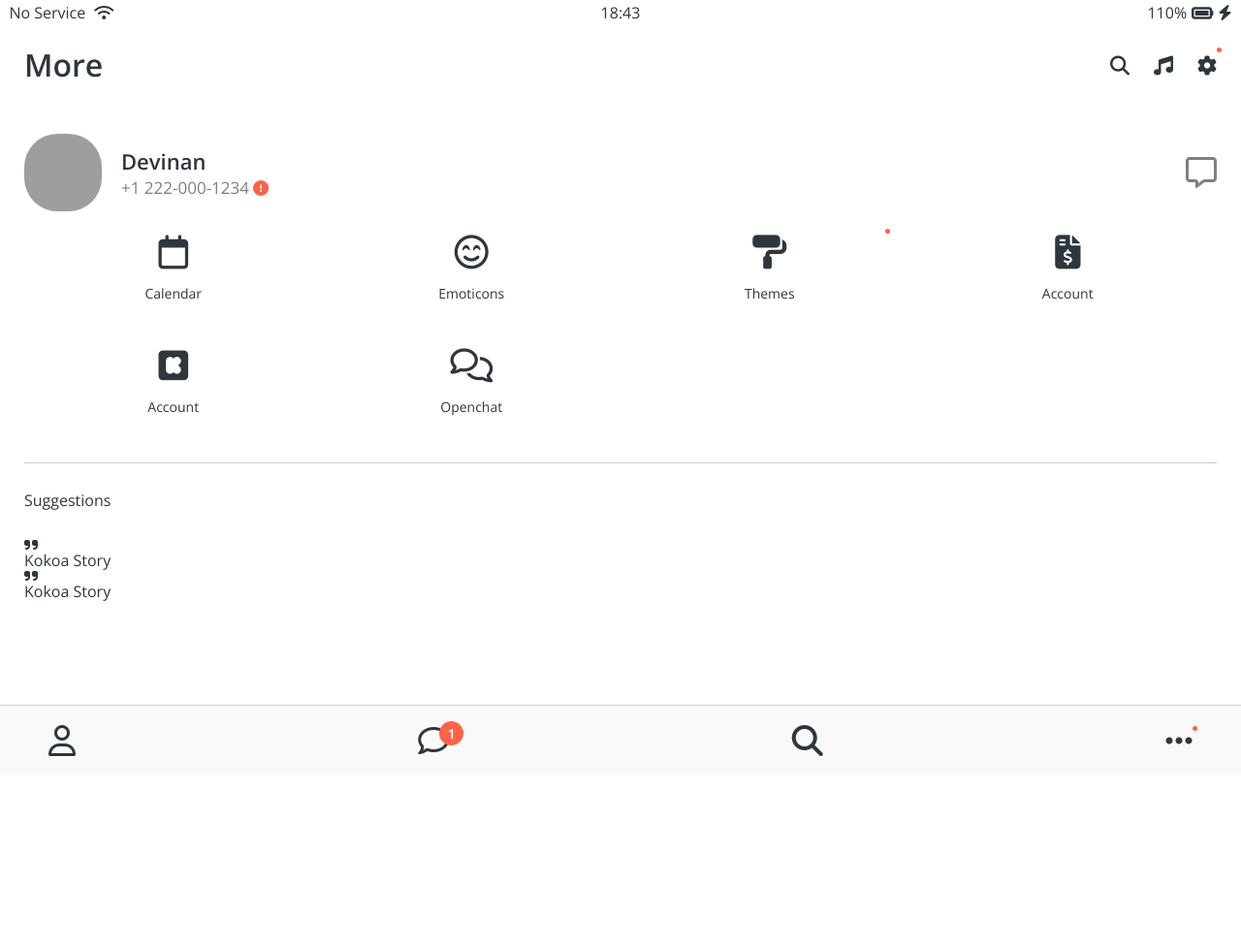
After one commit to seunghyeokleeme/kokoa-talk, a web app: file more.html in a window 1280 px wide. The commit adds this page. Shown: the top 979 px of the page at 97% size. Run offline with its HTML, style and script files only (its server is not run), Linux system fonts and the light colour scheme; some libraries are stand-ins or nearby versions; grey boxes are pictures that could not be loaded.

Commit message:
#6.25 More Screen part One

```diff
--- a/css/components/badge.css
+++ b/css/components/badge.css
@@ -1,5 +1,5 @@
 .badge {
-  background-color: tomato;
+  background-color: var(--badge-color);
   width: 25px;
   height: 25px;
   display: block;
@@ -18,6 +18,10 @@
 /* .badge-new {
 } */
 
+.badge-alert {
+  color: var(--badge-color);
+}
+
 .badge--sm {
   width: 5px;
   height: 5px;
--- /dev/null
+++ b/css/components/icon-row.css
@@ -0,0 +1,27 @@
+.icon-row {
+  display: grid;
+  grid-template-columns: repeat(4, 1fr);
+  padding-bottom: 25px;
+}
+
+.icon-row__icon {
+  display: flex;
+  flex-direction: column;
+  align-items: center;
+  position: relative;
+}
+
+.icon-row__noti {
+  position: absolute;
+  top: -25px;
+  right: 30px;
+}
+
+.icon-row__icon i {
+  font-size: 35px;
+}
+
+.icon-row__icon span {
+  margin-top: 18px;
+  font-size: 14px;
+}
--- a/css/screens/find.css
+++ b/css/screens/find.css
@@ -1,23 +1,3 @@
-.find-icons {
-  display: flex;
-  justify-content: space-between;
-  padding-bottom: 25px;
-}
-
-.find-icons__icon {
-  display: flex;
-  flex-direction: column;
-  align-items: center;
-}
-
-.find-icons__icon i {
-  font-size: 35px;
-}
-
-.find-icons__icon span {
-  margin-top: 18px;
-}
-
 .recommended-friends {
   margin: 25px 0px;
   padding: 25px 0px;
--- /dev/null
+++ b/css/screens/more.css
@@ -0,0 +1,23 @@
+.more-screen .user-component__text {
+  position: relative;
+}
+
+.more-screen .badge-alert {
+  position: absolute;
+  right: -20px;
+  bottom: 0;
+}
+
+.more-screen .icon-row {
+  margin-top: 25px;
+}
+
+.more-suggestions {
+  margin-top: 25px;
+  border-top: var(--main-border);
+  padding-top: 30px;
+}
+
+.more-suggestions__title {
+  margin-bottom: 30px;
+}
--- a/css/styles.css
+++ b/css/styles.css
@@ -8,11 +8,13 @@
 @import "components/nav-bar.css";
 @import "components/screen-header.css";
 @import "components/user-component.css";
+@import "components/icon-row.css";
 
 /* Screens */
 @import "screens/login.css";
 @import "screens/friends.css";
 @import "screens/find.css";
+@import "screens/more.css";
 
 body {
   color: #2e363e;
--- a/css/variables.css
+++ b/css/variables.css
@@ -1,6 +1,7 @@
 :root {
   --yellow: #fae100;
   --gray: rgba(0, 0, 0, 0.5);
+  --badge-color: tomato;
   --horizontal-space: 25px;
   --main-border: 1px solid rgba(0, 0, 0, 0.2);
 }
--- /dev/null
+++ b/more.html
@@ -0,0 +1,136 @@
+<!DOCTYPE html>
+<html lang="en">
+  <head>
+    <meta charset="UTF-8" />
+    <meta name="viewport" content="width=device-width, initial-scale=1.0" />
+    <title>More - Kokoa Talk</title>
+    <link rel="stylesheet" href="css/styles.css" />
+  </head>
+  <body>
+    <div class="wrapper">
+      <div class="status-bar">
+        <div class="status-bar__column">
+          <span>No Service</span>
+          <i class="fas fa-wifi"></i>
+        </div>
+        <div class="status-bar__column">
+          <span>18:43</span>
+        </div>
+        <div class="status-bar__column">
+          <span>110%</span>
+          <i class="fas fa-battery-full fa-lg"></i>
+          <i class="fas fa-bolt"></i>
+        </div>
+      </div>
+      <header class="screen-header">
+        <h1 class="screen-header__title">More</h1>
+        <div class="screen-header__icons">
+          <a href="find.html" class="screen-header__link">
+            <i class="fas fa-search fa-lg"></i>
+          </a>
+          <a href="#" class="screen-header__link"
+            ><i class="fas fa-music fa-lg"></i
+          ></a>
+          <a href="#" class="screen-header__link">
+            <span class="screen-header__noti badge badge--sm"></span>
+            <i class="fas fa-cog fa-lg"></i>
+          </a>
+        </div>
+      </header>
+    </div>
+    <main class="main-screen more-screen">
+      <div class="user-component">
+        <div class="user-component__column">
+          <img
+            src="https://avatars1.githubusercontent.com/u/51715750"
+            class="user-component__avatar user-component__avatar--xl"
+          />
+          <div class="user-component__text">
+            <h4 class="user-component__title">Devinan</h4>
+            <h6 class="user-component__subtitle">+1 222-000-1234</h6>
+            <i class="fas fa-exclamation-circle badge-alert"></i>
+          </div>
+        </div>
+        <div class="user-component__column">
+          <i class="far fa-comment-alt fa-2x"></i>
+        </div>
+      </div>
+      <div class="icon-row">
+        <div class="icon-row__icon">
+          <i class="far fa-calendar"></i>
+          <span>Calendar</span>
+        </div>
+        <div class="icon-row__icon">
+          <i class="far fa-smile-beam"></i>
+          <span>Emoticons</span>
+        </div>
+        <div class="icon-row__icon">
+          <span class="icon-row__noti badge badge--sm"></span>
+          <i class="fas fa-paint-roller"></i>
+          <span>Themes</span>
+        </div>
+        <div class="icon-row__icon">
+          <i class="fas fa-file-invoice-dollar"></i>
+          <span>Account</span>
+        </div>
+      </div>
+      <div class="icon-row">
+        <div class="icon-row__icon">
+          <i class="fab fa-kickstarter"></i>
+          <span>Account</span>
+        </div>
+        <div class="icon-row__icon">
+          <i class="far fa-comments"></i>
+          <span>Openchat</span>
+        </div>
+      </div>
+      <div class="more-suggestions">
+        <h4 class="more-suggestions__title">Suggestions</h4>
+        <div class="more-suggestions__icons">
+          <div class="more-suggestions__icon">
+            <div class="more-suggestions__icon-image">
+              <i class="fas fa-quote-right"></i>
+            </div>
+            <span class="more-suggestions__icons__icon-text">Kokoa Story</span>
+          </div>
+          <div class="more-suggestions__icon">
+            <div class="more-suggestions__icon-image">
+              <i class="fas fa-quote-right"></i>
+            </div>
+            <span class="more-suggestions__icons__icon-text">Kokoa Story</span>
+          </div>
+        </div>
+      </div>
+    </main>
+    <nav class="nav">
+      <ul class="nav__list">
+        <li class="nav__btn">
+          <a class="nav__link" href="friends.html"
+            ><i class="far fa-user fa-2x"></i
+          ></a>
+        </li>
+        <li class="nav__btn">
+          <a class="nav__link" href="chats.html">
+            <span class="nav__noti badge badge-count">1</span>
+            <i class="far fa-comment fa-2x"></i>
+          </a>
+        </li>
+        <li class="nav__btn">
+          <a class="nav__link" href="find.html"
+            ><i class="fas fa-search fa-2x"></i
+          ></a>
+        </li>
+        <li class="nav__btn">
+          <a class="nav__link" href="more.html">
+            <span class="nav__noti badge badge--sm"></span>
+            <i class="fas fa-ellipsis-h fa-2x"></i>
+          </a>
+        </li>
+      </ul>
+    </nav>
+    <script
+      src="https://kit.fontawesome.com/6478f529f2.js"
+      crossorigin="anonymous"
+    ></script>
+  </body>
+</html>
```
Also changed, not shown: find.html (+5 -5 lines).
